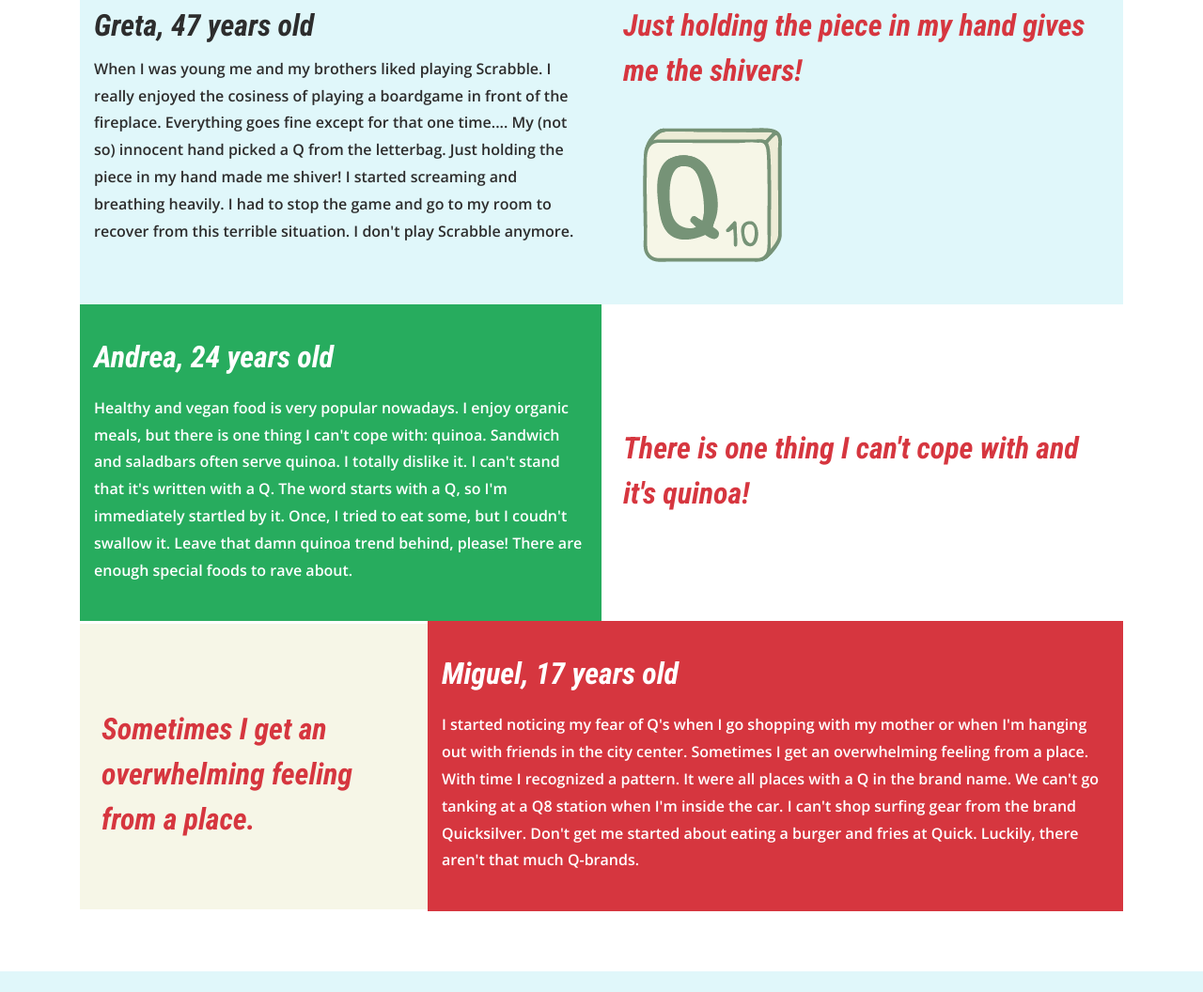
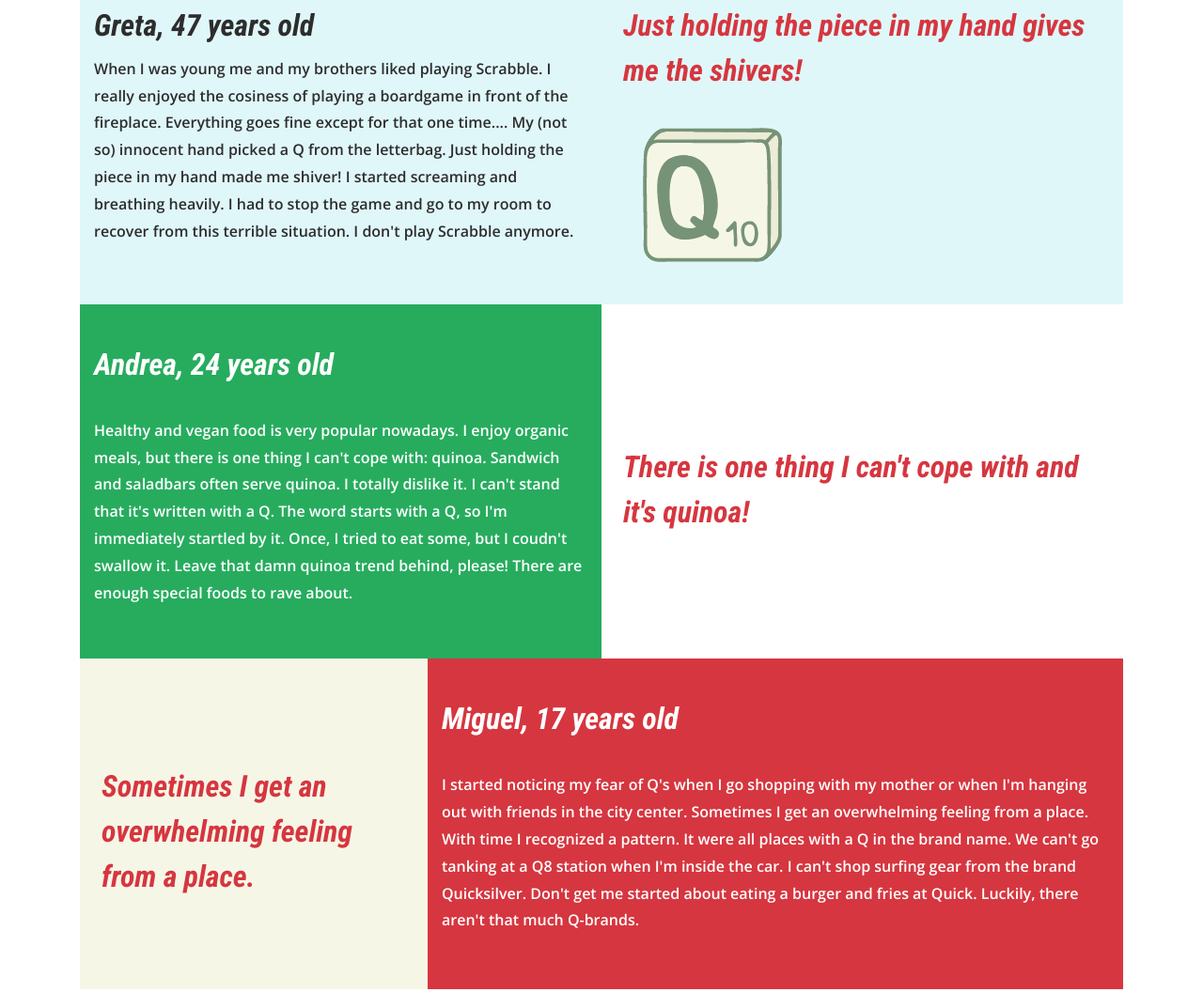
Before and after one commit to Joliroob/opdracht_fobiewebsite, a plain HTML site: page testimonial.html in a window 1280 px wide. Shown: the part 246-1302 px from the top of the page at 94% size. Drawn offline with nearby package versions, Linux system fonts and the light colour scheme.

Commit message:
aanpassingen

```diff
--- a/css/style.scss
+++ b/css/style.scss
@@ -21,6 +21,11 @@ $color5: #F6F6E7;
 body {
     color: $color1;
     font-family: 'Open Sans', sans-serif;
+}
+
+.img-fluid {
+    max-width: 100%;
+    height: auto;
 }
 
 /* navigatie */
@@ -55,6 +60,7 @@ body {
     background-color: white;
     border-radius: 40px;
 }
+
 
 .active {
     font-weight: 700;
@@ -264,17 +270,17 @@ height: 58rem;
 
 /* Create the parallax scrolling effect */
 background-attachment: fixed;
-background-position: center;
+background-position: left;
 background-repeat: no-repeat;
 background-size: cover;
-}
+
 
 @media screen and (max-width:768px){
     .parallax_img_first {
         background-attachment: inherit;
     }
 }
-
+}
 
 .parallax_img_second {
     /* The image used */
@@ -378,8 +384,8 @@ h4 {
 .card_light {
     background-color: $color5;
     align-self: center;
-    padding-top: 3.5rem;
-    padding-bottom: 3.5rem;
+    padding-top: 5rem;
+    padding-bottom: 5rem;
 
     @media screen and (min-width: 990px) and (max-width: 1200px){
         padding-top: 5rem;
@@ -391,18 +397,22 @@ h4 {
     background-color: $color2;
     color: white;
     padding-bottom: 1.5rem;
+}
 
-    .light_title {
+.light_head {
     color: white;
     font-size: 2rem;
     line-height: 3rem;
     font-family: 'Roboto Condensed', sans-serif;
     font-weight: 700;
     font-style: italic;
-        margin-top: 2rem;
-    }
+    padding-top: 2.5rem;
+    padding-bottom: 1rem;
 }
 
+.light_text {
+    padding-bottom: 1rem;
+}
 .container-big {
     margin-bottom: 4rem;
 }
@@ -515,32 +525,6 @@ li {
     border-radius: 20px;
 }
 
-/*
-
-.light {
-    background-color: $color5;
-}
-
-.lightblue {
-    background-color: $color4;
-}
-.lightgreen {
-    background-color: $color3;
-}
-td {
-    height: 100px;
-    border: none;
-  }
-
-th, td {
-    padding: 15px;
-    text-align: left;
-    border:none;
-  }
-table {
-    border: none;
-    vertical-align: middle;
-}*/
 
 .budget {
     font-size: 1.5rem;
--- a/testimonial.html
+++ b/testimonial.html
@@ -68,8 +68,8 @@
 <div class="container">
     <div class="row justify-content-center">
         <div class="col-md-6 card">
-                <p class="light_title">Andrea, 24 years old</p>
-                <p>Healthy and vegan food is very popular nowadays. I enjoy organic meals, but there is one thing I can't cope with: quinoa. Sandwich
+                <p class="light_head">Andrea, 24 years old</p>
+                <p class="light_text">Healthy and vegan food is very popular nowadays. I enjoy organic meals, but there is one thing I can't cope with: quinoa. Sandwich
                     and saladbars often serve quinoa. I totally dislike it. I can't stand that it's written with a Q. The word starts with a Q, so I'm immediately startled by it.
                         Once, I tried to eat some, but I coudn't swallow it. Leave that damn quinoa trend behind, please! There are enough special foods to rave about.  </p>
         </div>
@@ -86,8 +86,8 @@
         </div>
 
         <div class="col-md-8 card_dark">
-            <p class="light_title">Miguel, 17 years old</p>
-            <p>I started noticing my fear of Q's when I go shopping with my mother or when I'm hanging out with friends in the city center. Sometimes I get an
+            <p class="light_head">Miguel, 17 years old</p>
+            <p class="light_text">I started noticing my fear of Q's when I go shopping with my mother or when I'm hanging out with friends in the city center. Sometimes I get an
                 overwhelming feeling from a place. With time I recognized a pattern. It were all places with a Q in the brand name. We can't go tanking at a Q8
                 station when I'm inside the car. I can't shop surfing gear from the brand Quicksilver. Don't get me started about eating a burger and fries at Quick.
                     Luckily, there aren't that much Q-brands.</p>
```
Also changed, not shown: index.html (+3 -2 lines), types.html (+2 -2 lines), css/style.css, 1 other file. Lines whose indentation alone changed are shown as unchanged.
